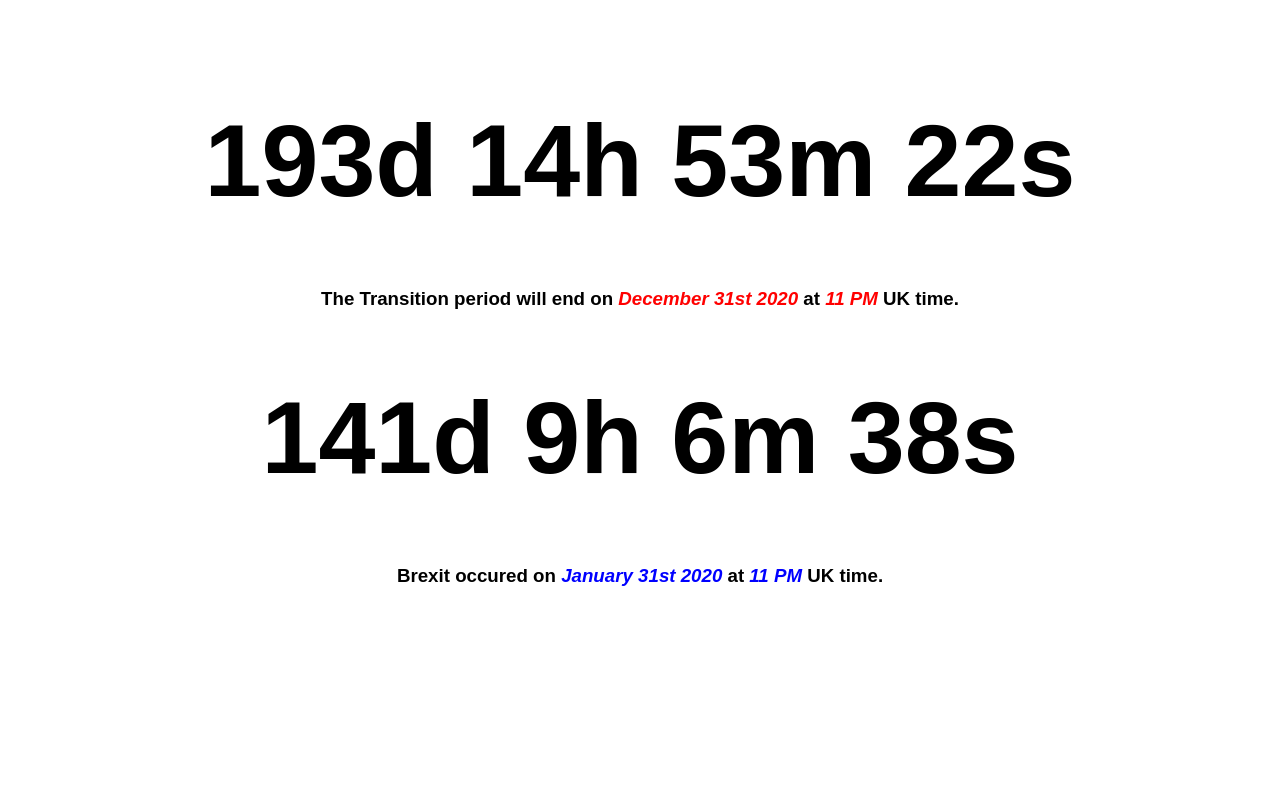
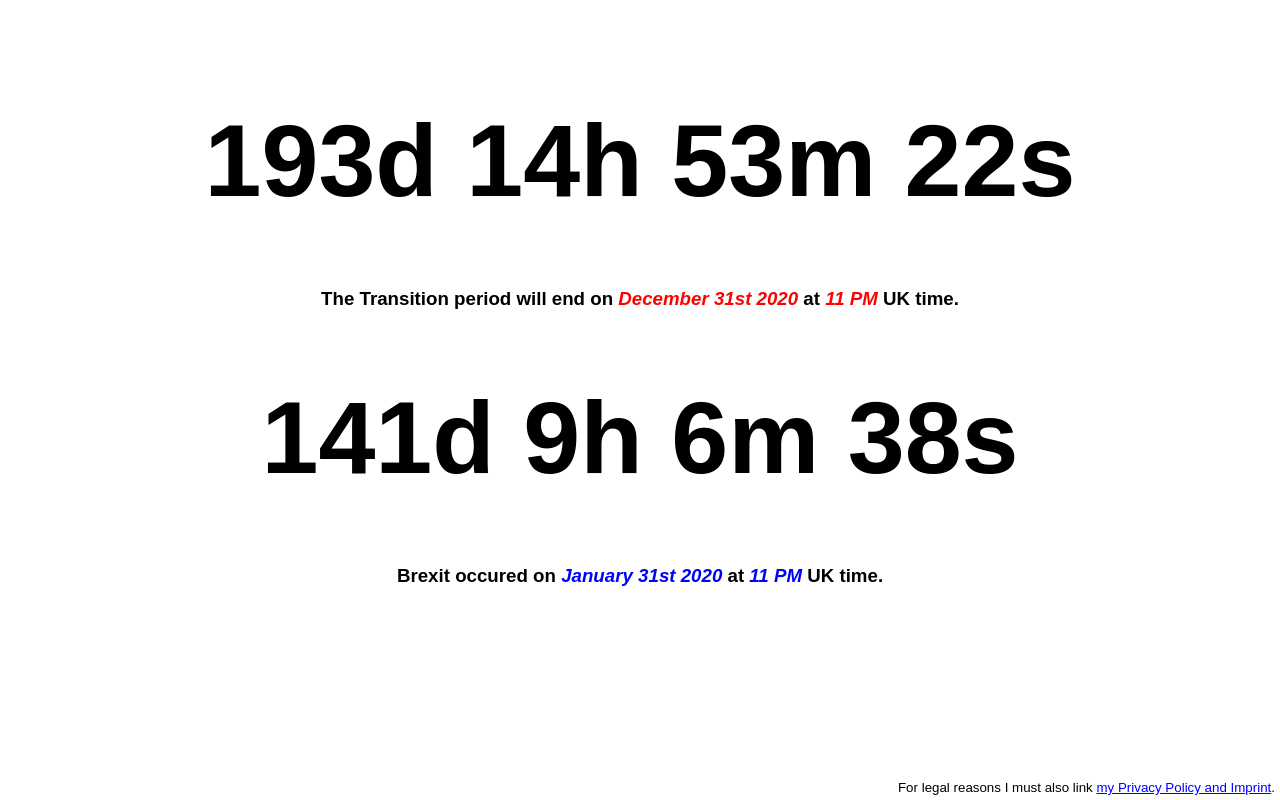
Before and after one commit to tkw1536/brexit.guys.wtf, a plain HTML site: page index.html in a window 1280 px wide. Drawn offline with Linux system fonts and the light colour scheme.

Commit message:
Update tracking and legal

```diff
--- a/index.html
+++ b/index.html
@@ -2,15 +2,9 @@
 <html>
 
 <head>
-    <!-- Global site tag (gtag.js) - Google Analytics -->
-    <script async src="https://www.googletagmanager.com/gtag/js?id=UA-159220391-3"></script>
-    <script>
-      window.dataLayer = window.dataLayer || [];
-      function gtag(){dataLayer.push(arguments);}
-      gtag('js', new Date());
+    <!-- Tracking -->
+    <script async src="https://track.everyone.wtf/tracker.js" data-ackee-server="https://track.everyone.wtf" data-ackee-domain-id="837a0cf7-001f-4b98-afdd-d5b9989387e2"></script>
 
-      gtag('config', 'UA-159220391-3');
-    </script>
     <title>Brexit. Guys, WTF?</title>
     <style>
         * {
@@ -43,6 +37,18 @@
             width: 80vw;
             /* bring your own prefixes */
             transform: translate(-50%, -50%);
+        }
+
+        .legal {
+            position: absolute;
+            margin-bottom: 5px;
+            margin-right: 5px;
+            bottom: 0;
+            right: 0;
+        }
+
+        .legal > a {
+            color: blue;
         }
     </style>
     <meta name="viewport" content="width=device-width, initial-scale=1" />
@@ -109,6 +115,9 @@
             document.getElementById('transitionVerb').innerText = 'ended';
         });
     </script>
+    <small class='legal'>
+        For legal reasons I must also link <a href="https://inform.everyone.wtf/" target="_blank">my Privacy Policy and Imprint</a>.
+    </small>
 </body>
 
 </html>
```
